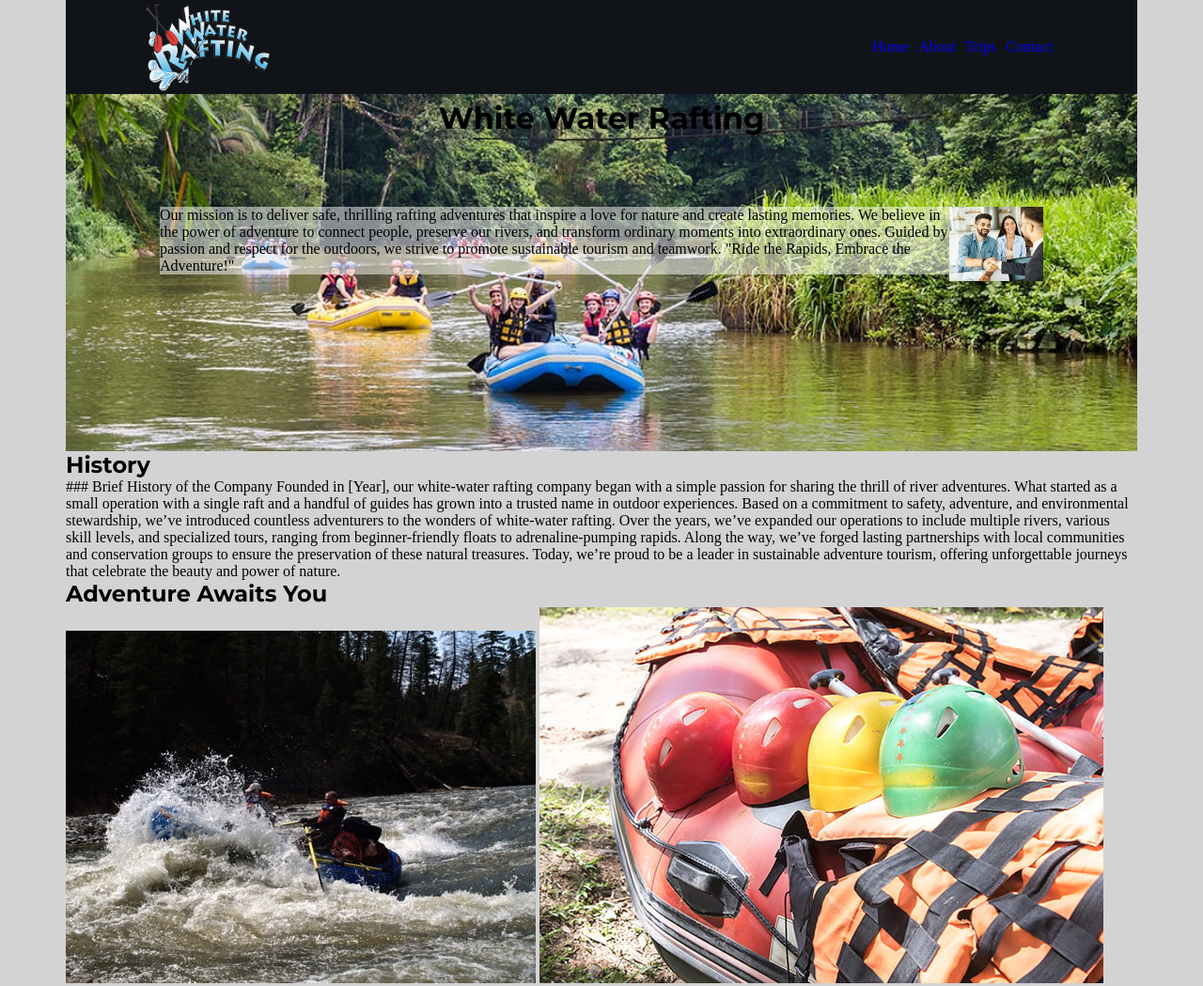
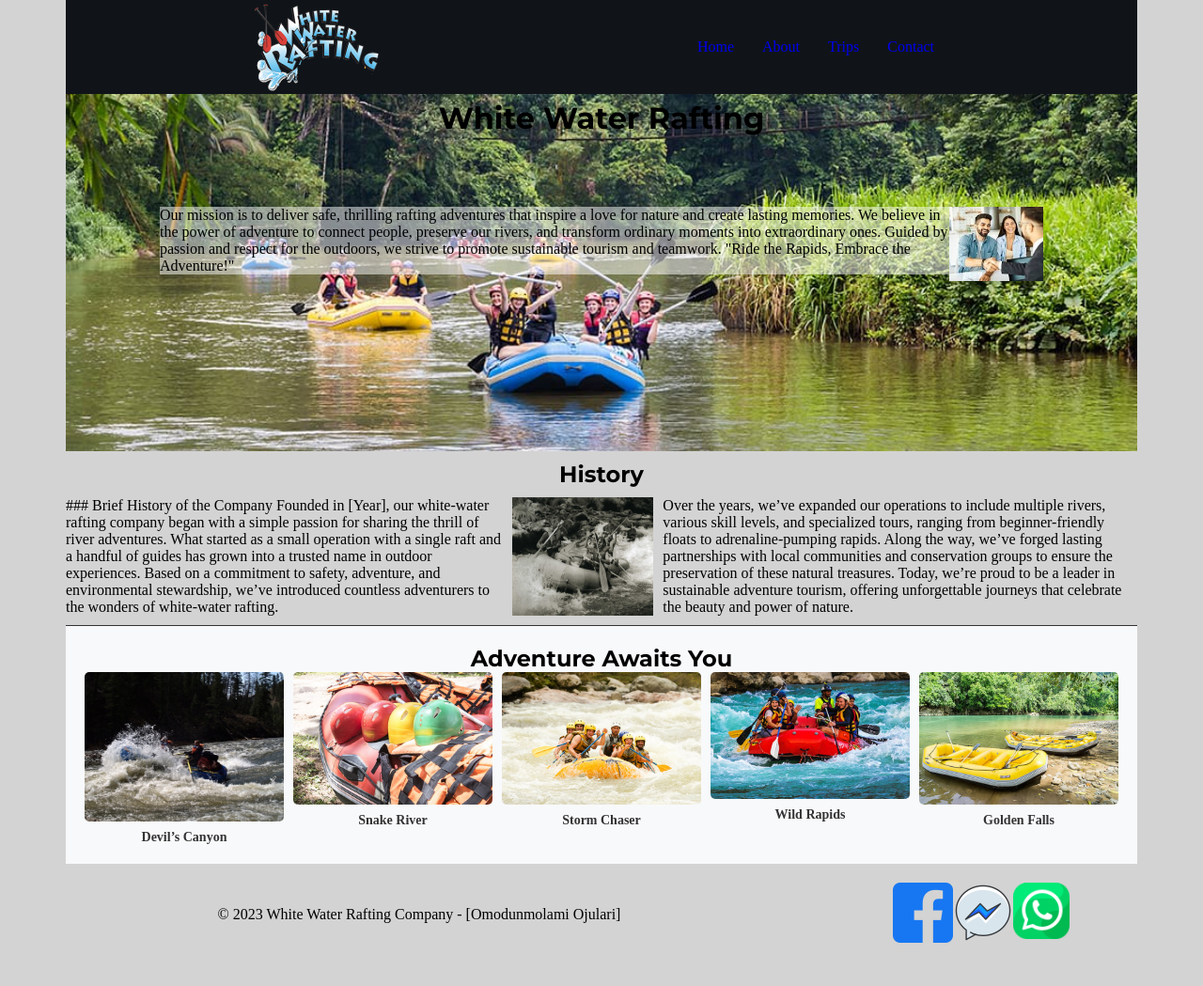
Before and after one commit to Dunmy-rgb/WDD130, a plain HTML site: page wwr/about.html in a window 1280 px wide. Shown: the top 1049 px of the page at 94% size. After the commit the page ends 1027 px from the top, so only its background shows below. Drawn offline with Linux system fonts and the light colour scheme.

Commit message:
about, styles pic change

```diff
--- a/wwr/about.html
+++ b/wwr/about.html
@@ -17,20 +17,22 @@
 
   <header class="header">
     <img src="../wwr/image/logo/z-wwr-oars.png" alt="Oars logo">
-    <nav class="h_nav">
-      <a href="index.html" class="link">Home</a>
-      <a href="about.html" class="link">About</a>
-      <a href="trips.html" class="link">Trips</a>
-      <a href="contact.html" class="link">Contact</a>
+    <nav>
+      <ul class="h_nav">
+        <li><a href="index.html" class="link">Home</a></li>
+        <li><a href="about.html" class="link">About</a></li>
+        <li><a href="trips.html" class="link">Trips</a></li>
+        <li><a href="contact.html" class="link">Contact</a></li>
+      </ul>
     </nav>
   </header>
 
   <main class="main">
     <div class="hero">
-      <img src="../wwr/image/rafting race.jpg" alt="rafting image">
+      <img src="../wwr/image/rafting_race.jpg" alt="rafting image">
       <h1>White Water Rafting</h1>
       <article>
-        <img src="../wwr/image/happy client.jpg" alt="Happy client">
+        <img src="../wwr/image/happy_client.jpg" alt="Happy client">
         <p>
           Our mission is to deliver safe, thrilling rafting adventures that inspire a love for nature and create lasting memories.
           We believe in the power of adventure to connect people, preserve our rivers, and transform ordinary moments into
@@ -42,6 +44,7 @@
 
       <section class="section">
         <h2>History</h2>
+        <div class="flex flexs">
           <p>
             ### Brief History of the Company
 
@@ -49,7 +52,9 @@
             adventures. What started as a small operation with a single raft and a handful of guides has grown into a trusted name
             in outdoor experiences. Based on a commitment to safety, adventure, and environmental stewardship, we’ve introduced
             countless adventurers to the wonders of white-water rafting.
-
+          </p>
+          <img src="./image/history_img.jpg" alt="History" width="180px">
+          <p>
             Over the years, we’ve expanded our operations to include multiple rivers, various skill levels, and specialized tours,
             ranging from beginner-friendly floats to adrenaline-pumping rapids. Along the way, we’ve forged lasting partnerships
             with local communities and conservation groups to ensure the preservation of these natural treasures.
@@ -57,18 +62,34 @@
             Today, we’re proud to be a leader in sustainable adventure tourism, offering unforgettable journeys that celebrate the
             beauty and power of nature.
           </p>
+        </div>
       </section>
 
       <section class="ad_section">
         <h2>Adventure Awaits You</h2>
-        <img src="../wwr/image/raft-rapid.jpg" alt="raft image">
-        <img src="../wwr/image/rafting-1.jpg" alt="Image 1">
-        <img src="../wwr/image/rafting-2.jpg" alt="Image 2">
-        <img src="../wwr/image/red raft.jpg" alt="Image 3">
-        <img src="../wwr/image/yellow raft.jpg" alt="Image 4">
+        <div class="adventure-gallery">
+            <figure>
+                <img src="../wwr/image/raft-rapid.jpg" alt="Rafting Rapid">
+                <figcaption>Devil’s Canyon</figcaption>
+            </figure>
+            <figure>
+                <img src="../wwr/image/rafting-1.jpg" alt="Rafting 1">
+                <figcaption>Snake River</figcaption>
+            </figure>
+            <figure>
+                <img src="../wwr/image/rafting-2.jpg" alt="Rafting 2">
+                <figcaption>Storm Chaser</figcaption>
+            </figure>
+            <figure>
+                <img src="../wwr/image/red_raft.jpg" alt="Red Raft">
+                <figcaption>Wild Rapids</figcaption>
+            </figure>
+            <figure>
+                <img src="../wwr/image/yellow_raft.jpg" alt="Yellow Raft">
+                <figcaption>Golden Falls</figcaption>
+            </figure>
+        </div>
     </section>
-
-
     </div>
   </main>
 
@@ -76,13 +97,13 @@
     <p>&copy; 2023 White Water Rafting Company - [Omodunmolami Ojulari]</p>
     <nav>
       <a href="#">
-        <img src="../wwr/image/Website logo/Facebook.webp" alt="Facebook logo">
+        <img src="../wwr/image/Website_logo/Facebook.webp" alt="Facebook logo">
       </a>
       <a href="#">
-        <img src="../wwr/image/Website logo/messenger.webp" alt="Messanger logo">
+        <img src="../wwr/image/Website_logo/messenger.webp" alt="Messanger logo">
       </a>
       <a href="#">
-        <img src="../wwr/image/Website logo/Whatsapp.png" alt="Whatsapp logo" id="whatsapp">
+        <img src="../wwr/image/Website_logo/Whatsapp.png" alt="Whatsapp logo" id="whatsapp">
       </a>
     </nav>
   </footer>
--- a/wwr/styles/styles.css
+++ b/wwr/styles/styles.css
@@ -2,9 +2,6 @@
   margin: 0;
   padding: 0;
 }
-
-
-@import url('https://fonts.googleapis.com/css2?family=Montserrat:ital,wght@0,100..900;1,100..900&display=swap');
 
 :root {
   --primary-color: #0BCCE0;
@@ -35,24 +32,44 @@ a {
 .main,
 .footer {
   position: relative;
-
 }
 
 .header {
   background-color: var(--secondary-color);
-  display: flex;
-  justify-content: space-between;
+  display: grid;
+  grid-template-columns: 150px auto;
+  justify-content: space-evenly;
   align-items: center;
+  gap: 30px;
 }
+
+
 
 .header img {
   width:140px;
   height: auto;
-  padding-left: 80px;
 }
 
 .h_nav {
-  padding-right: 80px;
+  display: flex;
+	flex-wrap: wrap;
+	list-style: none;
+	padding: 0;
+}
+
+.h_nav li {
+  flex: 1 1 auto;
+  margin: 0 10px;
+}
+
+.h_nav a {
+  display: block;
+}
+
+.h_nav a:hover {
+  color: var(--accent2-color);
+  font-weight: 600;
+
 }
 
 .link {
@@ -102,17 +119,68 @@ article > p {
   top: 120px;
   max-width: 850px;
   margin-left: 100px;
-  /* top: 50%; */
-  /* left: 50%; */
-  /* top: 25px; */
-  /* transform: translate(-50%, -50%); */
 }
 
-.footer {
-  background-color: var(--primary-color);
+.section {
+  border-bottom: #333 solid 1px;
+}
+
+.section h2 {
+  text-align: center;
+  margin: 10px 0;
+}
+
+.flex {
+  display: flex;
+  margin-bottom: 10px;
+}
+
+.flex > img {
+  width: 150px;
+  height: auto;
+  margin: 0 10px;
+}
+
+.ad_section {
+  text-align: center;
+  padding: 20px;
+  background-color: #f8f9fa;
+}
+
+.adventure-gallery {
   display: flex;
   justify-content: space-between;
+  flex-wrap: wrap;
+  gap: 10px;
+}
+
+figure {
+  flex: 1 1 calc(20% - 10px); /* Each figure takes 20% width with some spacing */
+  text-align: center;
+}
+
+figure img {
+  width: 100%;
+  height: auto;
+  border-radius: 5px;
+}
+
+figcaption {
+  margin-top: 5px;
+  font-size: 14px;
+  font-weight: bold;
+  color: #333;
+}
+
+
+.footer {
+  /* display: grid; */
+  display: flex;
+  grid-template-columns: 150px auto;
+  justify-content: center;
   align-items: center;
+  gap: 200px;
+  margin: 20px 0;
 }
 
 .footer {
```
Also changed, not shown: wwr/image/Website_logo/Facebook.webp (renamed from wwr/image/Website logo/Facebook.webp), wwr/image/Website_logo/Whatsapp.png (renamed from wwr/image/Website logo/Whatsapp.png), wwr/image/Website_logo/messenger.webp (renamed from wwr/image/Website logo/messenger.webp), wwr/image/happy_client.jpg (renamed from wwr/image/happy client.jpg), wwr/image/history_img.jpg (added), wwr/image/rafting_race.jpg (renamed from wwr/image/rafting race.jpg), wwr/image/red_raft.jpg (renamed from wwr/image/red raft.jpg), wwr/image/yellow_raft.jpg (renamed from wwr/image/yellow raft.jpg). Lines whose indentation alone changed are shown as unchanged.
